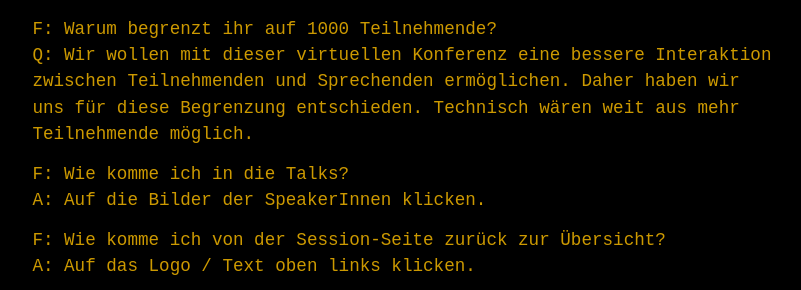
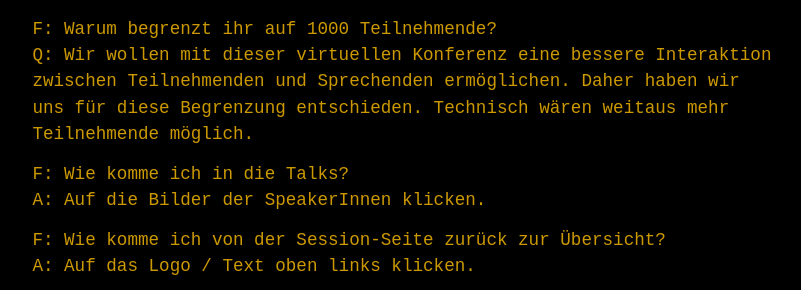
Before and after one commit to cyberjug/website, a Jekyll site: the page built from docs/cyberland/cyberland2020_teilnehmer.md, in a window 1280 px wide. Shown: the part 570-860 px from the top of the page, without its empty margins (234-1035 px from the left). Built offline with Jekyll 4.4.1, drawn with Linux system fonts in a browser that asks for light colours; some web fonts are replaced.

Commit message:
fix typo

```diff
--- a/docs/cyberland/cyberland2020_teilnehmer.md
+++ b/docs/cyberland/cyberland2020_teilnehmer.md
@@ -21,7 +21,7 @@
 A: Der Anmelde-Button wird am Montag gegen 14:00 Uhr auf der Konferenzseite aktiviert. Dann ist die Anmeldung mit Name und E-Mail-Adresse möglich.
 
 F: Warum begrenzt ihr auf 1000 Teilnehmende?
-Q: Wir wollen mit dieser virtuellen Konferenz eine bessere Interaktion zwischen Teilnehmenden und Sprechenden ermöglichen. Daher haben wir uns für diese Begrenzung entschieden. Technisch wären weit aus mehr Teilnehmende möglich.
+Q: Wir wollen mit dieser virtuellen Konferenz eine bessere Interaktion zwischen Teilnehmenden und Sprechenden ermöglichen. Daher haben wir uns für diese Begrenzung entschieden. Technisch wären weitaus mehr Teilnehmende möglich.
 
 F: Wie komme ich in die Talks?
 A: Auf die Bilder der SpeakerInnen klicken.
```
